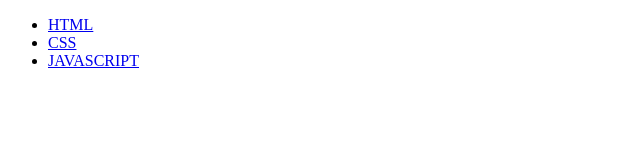
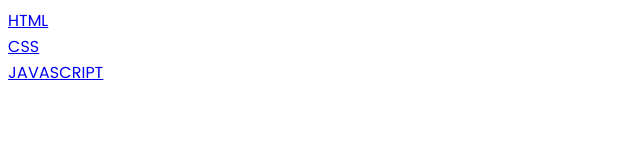
Before and after one commit to azy64/Pair-programming, a website: page index.html in a window 1280 px wide. Shown: the whole page, without its empty margins (0-640 px from the left). Drawn offline with Linux system fonts and the light colour scheme.

Commit message:
Add classes and styles for the class

```diff
--- a/css/style.css
+++ b/css/style.css
@@ -1,7 +1,23 @@
 /* making the header design */
+
 @font-face {
-  font-family: "Poppins-Regular";
-  src: url("../fonts/Poppins-Regular.ttf");
+    font-family: "Poppins-Regular";
+    src: url("../fonts/Poppins-Regular.ttf");
 }
 
-* { font-family: "Poppins-Regular", Helvetica, Arial, Verdana, Tahoma, sans-serif !important; }
+* {
+    font-family: "Poppins-Regular", Helvetica, Arial, Verdana, Tahoma, sans-serif !important;
+}
+
+.project-section {
+    background-color: white;
+}
+
+.technologies {
+    margin: 0;
+    padding: 0;
+}
+
+.technologies li {
+    list-style-type: none;
+}
--- a/index.html
+++ b/index.html
@@ -1,15 +1,18 @@
 <!DOCTYPE html>
 <html lang="en">
+
 <head>
     <meta charset="UTF-8">
     <meta http-equiv="X-UA-Compatible" content="IE=edge">
     <meta name="viewport" content="width=device-width, initial-scale=1.0">
+    <link rel="stylesheet" href="./css/style.css">
     <title>Document</title>
 </head>
+
 <body>
-    <section>
+    <section class="project-section">
         <div>
-            <ul>
+            <ul class="technologies">
                 <li><a href="#">HTML</a></li>
                 <li><a href="#">CSS</a></li>
                 <li><a href="#">JAVASCRIPT</a></li>
@@ -18,4 +21,5 @@
     </section>
 
 </body>
+
 </html>
```
